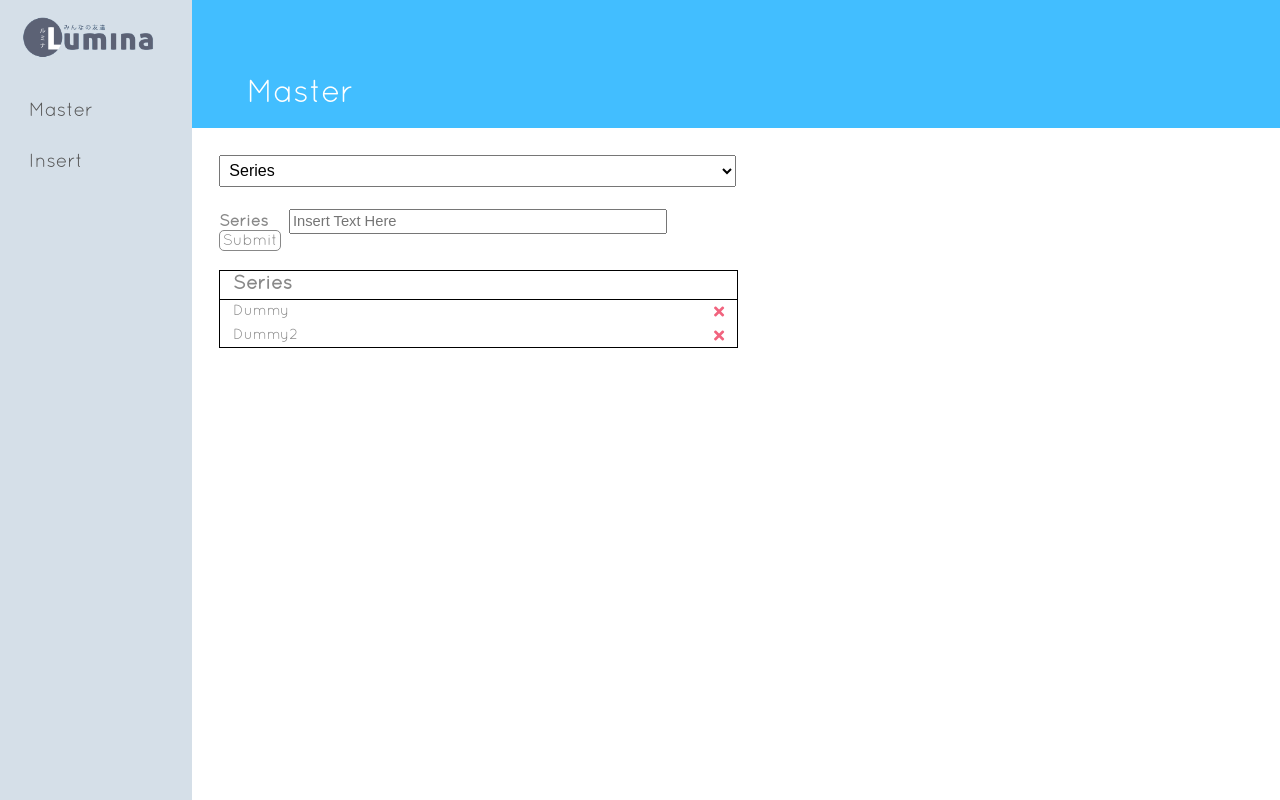
After one commit to EZ112/LuminaWebApp, a PHP site: page /backend.html in a window 1280 px wide. The commit adds this page. Run offline with PHP 8.4, Linux system fonts and the light colour scheme; style sheets or scripts are compiled from the project's sources; some libraries are stand-ins or nearby versions.

Commit message:
Master Backend

```diff
--- /dev/null
+++ b/assets/css/backend.css
@@ -0,0 +1,121 @@
+.navbar {
+  height: 100vw;
+}
+.navbar .logo {
+  height: 6vw;
+}
+.navbar .nav_backend div {
+  font-size: 1.5vw;
+  color: #555;
+  font-family: "QS_Book";
+  cursor: pointer;
+  height: 2.5vw;
+  line-height: 2.5vw;
+  padding: 5% 15%;
+  vertical-align: middle;
+  transition: 0.2s ease-in;
+}
+.navbar .nav_backend div:hover {
+  background-color: #42beff;
+  color: white;
+}
+
+.page {
+  grid-template-columns: 15vw 85vw;
+  grid-template-areas: "header head_title" "header content";
+}
+
+.content {
+  grid-area: content;
+}
+.content #master, .content #insert {
+  display: none;
+  padding: 2.5%;
+}
+.content #master {
+  display: block;
+}
+.content #master #selectMaster {
+  width: 50%;
+  padding: 0.5%;
+  font-size: 1.25vw;
+}
+.content #master #formMaster {
+  width: 50%;
+  margin: 1.75vw 0;
+  font-family: "QS_Book";
+  color: #888;
+}
+.content #master #formMaster #label {
+  font-size: 1.25vw;
+  font-weight: bold;
+  display: inline-block;
+  width: 12.5%;
+}
+.content #master #formMaster input[type="text"] {
+  font-size: 1.15vw;
+  padding: 0.45%;
+  width: 71.5%;
+  margin-right: 0.25vw;
+}
+.content #master #formMaster #submitForm {
+  font-size: 1.2vw;
+  padding: 0.5%;
+  border: 1px solid #888;
+  border-radius: 5px;
+  cursor: pointer;
+  transform: 0.2s ease-in;
+}
+.content #master .notif {
+  font-size: 1.25vw;
+  color: "";
+  font-family: "QS_Book";
+  border: 1px solid;
+  padding: 0.5% 0;
+  margin-bottom: 1.75vw;
+  width: 50%;
+  text-align: center;
+  color: white;
+  display: none;
+}
+.content #master #warning {
+  background-color: #f1637e;
+  border-color: #f1637e;
+}
+.content #master #success {
+  background-color: #4bceaf;
+  border-color: #4bceaf;
+}
+.content #master #table {
+  width: 50%;
+  border: 1px solid black;
+}
+.content #master #table #tableHeading {
+  font-size: 1.5vw;
+  color: #888;
+  font-family: "QS_Book";
+  font-weight: bold;
+  border-bottom: 1px solid black;
+  padding: 1% 2.5%;
+}
+.content #master #table #tableContent #empty {
+  text-align: center;
+  font-size: 1.25vw;
+  color: #888;
+  font-family: "QS_Book";
+  padding: 1% 0;
+  display: none;
+}
+.content #master #table #tableContent .tableObject {
+  font-size: 1.15vw;
+  color: #888;
+  font-family: "QS_Book";
+  padding: 1% 2.5%;
+}
+.content #master #table #tableContent .tableObject .fa-times {
+  color: #f1637e;
+  cursor: pointer;
+  float: right;
+}
+
+/*# sourceMappingURL=backend.css.map */
--- /dev/null
+++ b/assets/css/backend.scss
@@ -0,0 +1,117 @@
+@import 'colors';
+@import 'functions';
+
+.navbar{
+	height: 100vw;
+	.logo{ height: 6vw; }
+
+	.nav_backend{
+		div{
+			@include setText(1.5vw, #555, "QS_Book");
+			//text-align: center;
+			cursor: pointer;
+			height: 2.5vw;
+			line-height: 2.5vw;
+			padding: 5% 15%;
+			vertical-align: middle;
+			transition: 0.2s ease-in;
+		}
+		div:hover{
+			background-color: $cP;
+			color: white;
+		}
+	}
+}
+
+.page{
+	grid-template-columns: 15vw 85vw;
+	grid-template-areas:
+	"header head_title"
+	"header content";
+}
+
+.content{
+	grid-area: content;
+	#master, #insert{ display: none; padding: 2.5%; }
+
+	#master{
+		display: block; //Initial display
+
+		#selectMaster{
+			width: 50%;
+			padding: 0.5%;
+			font-size: 1.25vw;
+		}
+
+		#formMaster{
+			width: 50%;
+			margin: 1.75vw 0;
+			font-family: "QS_Book";
+			color: $cText;
+
+			#label{
+				font-size: 1.25vw;
+				font-weight: bold;
+				display: inline-block;
+				width: 12.5%;
+			}
+			input[type="text"]{
+				font-size: 1.15vw;
+				padding: 0.45%;
+				width: 71.5%;
+				margin-right: 0.25vw;
+			}
+			#submitForm{
+				font-size: 1.2vw;
+				padding: 0.5%;
+				border: 1px solid $cText;
+				border-radius: 5px;
+				cursor: pointer;
+				transform: 0.2s ease-in;
+			}
+		}
+
+		.notif{
+			@include setText(1.25vw, "", "QS_Book");
+			border: 1px solid;
+			padding: 0.5% 0;
+			margin-bottom: 1.75vw;
+			width: 50%;
+			text-align: center;
+			color: white;
+			display: none;
+		}
+		#warning{ background-color: $cRed; border-color: $cRed; }
+		#success{ background-color: $cGreen; border-color: $cGreen; }
+
+		#table{
+			width: 50%;
+			border: 1px solid black;
+			//border-radius: 3px;
+
+			#tableHeading{
+				@include setText(1.5vw, $cText, "QS_Book");
+				font-weight: bold;
+				border-bottom: 1px solid black;
+				padding: 1% 2.5%;
+			}
+
+			#tableContent{
+				#empty{ text-align: center; @include setText(1.25vw, $cText, "QS_Book"); padding: 1% 0; display: none; }
+				.tableObject{
+					@include setText(1.15vw, $cText, "QS_Book");
+					padding: 1% 2.5%;
+					.fa-times{
+						color: $cRed;
+						cursor: pointer;
+						float: right;
+					}
+				}
+			}
+		}
+	}
+
+	#insert{
+
+	}
+}
--- a/assets/css/style.css
+++ b/assets/css/style.css
@@ -29,7 +29,7 @@ input {
 }
 
 .navbar {
-  grid-template-rows: auto 1fr 3fr;
+  grid-template-rows: 6.755vw 1fr 3fr;
   background-color: #d5dfe8;
   width: 15vw;
   position: fixed;
@@ -46,9 +46,9 @@ input {
 .logo {
   font-size: 2.5vw;
   text-align: center;
-  line-height: 5vw;
+  line-height: 6.755vw;
   color: #5c6275;
-  height: 5vw;
+  height: 6.755vw;
 }
 .logo a {
   display: inline-block;
--- a/assets/css/style.scss
+++ b/assets/css/style.scss
@@ -12,7 +12,7 @@ input{ padding: 0; } //New
 .navbar-area{ grid-area: header; }
 
 .navbar{
- 	grid-template-rows: auto 1fr 3fr;
+ 	grid-template-rows: 6.755vw 1fr 3fr;
 	background-color: $cS;
 	width: 15vw;
 	position: fixed;
@@ -31,9 +31,9 @@ input{ padding: 0; } //New
 .logo {
 	font-size: 2.5vw;
 	text-align: center;
-	line-height: 5vw;
+	line-height: 6.755vw;
 	color: $cDrkBlue;
-	height: 5vw;
+	height: 6.755vw;
 	a{
 		display: inline-block;
 		background: url(../image/LogoLumina_Black.png) 40% 50%;
--- /dev/null
+++ b/assets/js/backend.js
@@ -0,0 +1,58 @@
+function deleteTableObject(x){
+	x.parentElement.removeChild(x);
+
+	var objectCount = document.getElementsByClassName("tableObject").length;
+	if(objectCount == 0) document.getElementById("empty").style.display = "block";
+}
+
+function switchNav(x){
+	var obj = document.querySelectorAll(".content div");
+	var headTitle = document.querySelector(".head_title .title");
+
+	if(x.innerHTML == "Master"){
+		obj[0].style.display = "block";
+		obj[1].style.display = "none";
+	} else{
+		obj[0].style.display = "none";
+		obj[1].style.display = "block";
+	}
+	headTitle.innerHTML = x.innerHTML;
+}
+
+function submitForm(x){
+	var input = document.querySelector("#formMaster input").value;
+	var tableObject = document.getElementsByClassName("tableObject");
+	var tableObjectTitle = document.querySelectorAll(".tableObject .title");
+	var flag = true;
+
+	for(var i = 0; i < tableObject.length; ++i){
+		if(tableObjectTitle[i].innerHTML == input){
+			flag = false;
+			break;
+		}
+	}
+
+	if(flag == true){ x.parentElement.submit(); }
+	else{
+		document.getElementById("warning").style.display = "inline-block";
+		var select = document.getElementById("selectMaster");
+		document.querySelector("#warning span").innerHTML = select.options[select.selectedIndex].innerHTML;
+	}
+}
+
+function switchForm(x){
+	var obj = x.options[x.selectedIndex].innerHTML;
+	var form = document.getElementById("formMaster");
+	var label = document.querySelector("#formMaster #label");
+	var tableHeading = document.querySelector("#table #tableHeading");
+
+	label.innerHTML = obj;
+	tableHeading.innerHTML = obj;
+
+	var action;
+	if(obj == "Series"){ action = "#"; }
+	else if(obj == "Studio"){ action = "#"; }
+	else{ action = "#"; }
+
+	form.setAttribute("action", action);
+}
--- /dev/null
+++ b/backend.html
@@ -0,0 +1,71 @@
+<!DOCTYPE html>
+<html>
+	<head>
+		<title>Lumina.to | FAQ</title>
+		<link rel="stylesheet" type="text/css" href="assets/css/style.css">
+		<link rel="stylesheet" type="text/css" href="assets/css/fonts.css">
+		<link rel="stylesheet" type="text/css" href="assets/css/backend.css">
+		<link rel="stylesheet" href="https://use.fontawesome.com/releases/v5.0.8/css/all.css" integrity="sha384-3AB7yXWz4OeoZcPbieVW64vVXEwADiYyAEhwilzWsLw+9FgqpyjjStpPnpBO8o8S" crossorigin="anonymous">
+		<script src="https://ajax.googleapis.com/ajax/libs/jquery/3.3.1/jquery.min.js"></script>
+	</head>
+
+	<body>
+		<div class="page grid-container">
+			<div class="navbar grid-container">
+				<!--Navbar-->
+				<div class="logo"><a href="index.html"></a></div>
+
+				<div class="nav_backend">
+					<div onclick="switchNav(this)">Master</div>
+					<div onclick="switchNav(this)">Insert</div>
+				</div>
+			</div>
+
+			<div class="head_title">
+				<div class="title">Master</div>
+			</div>
+			<div class="content">
+				<!--Master-->
+				<div id="master">
+					<select id="selectMaster" onchange="switchForm(this);">
+						<option value="volvo">Series</option>
+						<option value="saab">Studio</option>
+						<option value="mercedes">Source</option>
+					</select>
+
+					<!--Ganti action dari js-->
+					<form action="#" id="formMaster">
+						<span id="label">Series</span>
+						<input type="text" name="input" placeholder="Insert Text Here" autocomplete="off">
+						<span id="submitForm" onclick="submitForm(this)">Submit</span>
+					</form>
+
+					<!--Notification-->
+					<div id="warning" class="notif"><span>Series</span> already exists</div>
+					<div id="success" class="notif"><span>Series</span> successfully added</div>
+
+					<!--Table-->
+					<div id="table">
+						<div id="tableHeading">Series</div>
+						<div id="tableContent">
+							<div id="empty">Table is empty</div>
+							<div class="tableObject">
+								<span class="title">Dummy</span>
+								<i class="fas fa-times" onclick="deleteTableObject(this.parentElement);"></i>
+							</div>
+							<div class="tableObject">
+								<span class="title">Dummy2</span>
+								<i class="fas fa-times" onclick="deleteTableObject(this.parentElement);"></i>
+							</div>
+						</div>
+					</div>
+				</div>
+
+				<!--Insert-->
+				<div id="insert">b</div>
+			</div>
+		</div>
+	</body>
+	<script type="text/javascript" src="assets/js/script.js"></script>
+	<script type="text/javascript" src="assets/js/backend.js"></script>
+</html>
```
Also changed, not shown: Backend Design/UIBackend_1.png (added), README.md (deleted), 2 other files.
